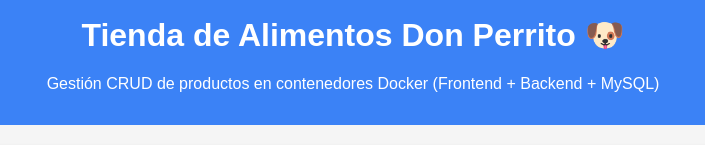
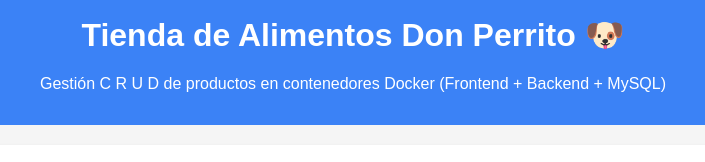
Before and after one commit to rgaldames/tienda-perritos_EC2, a plain HTML site: page frontend/index.html in a window 1280 px wide. Shown: the top 162 px of the page, 287-992 px from the left. Drawn offline with Linux system fonts and the light colour scheme; no server answers.

Commit message:
Otro cambio

```diff
--- a/frontend/index.html
+++ b/frontend/index.html
@@ -95,7 +95,7 @@
 <body>
   <header>
     <h1>Tienda de Alimentos Don Perrito &#128054;</h1>
-    <p>Gestión CRUD de productos en contenedores Docker (Frontend + Backend + MySQL)</p>
+    <p>Gestión C R U D de productos en contenedores Docker (Frontend + Backend + MySQL)</p>
   </header>
   <main>
     <section>
```
